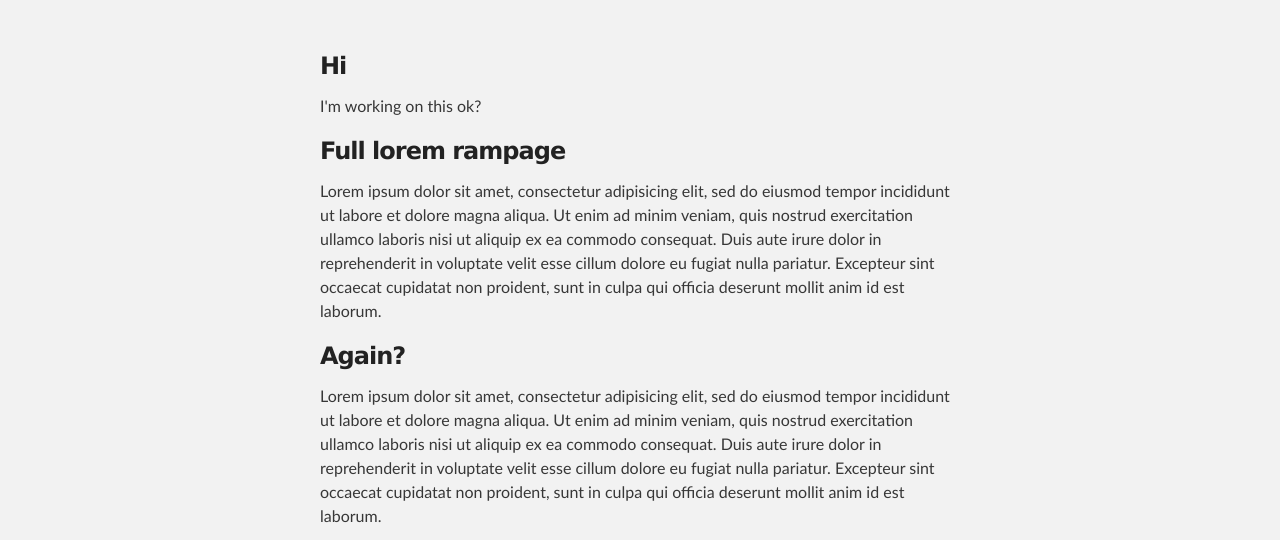
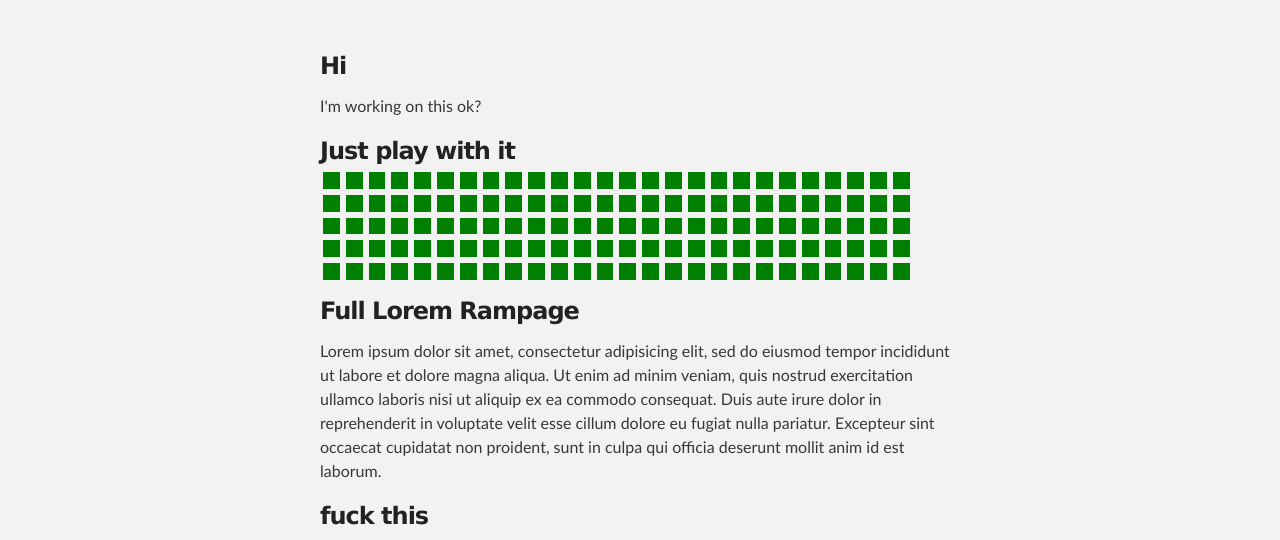
Before and after one commit to mameli/mameli.github.io, a plain HTML site: page index.html in a window 1280 px wide. Shown: the part 176-716 px from the top of the page. Drawn offline with Linux system fonts and the light colour scheme.

Commit message:
grid-game added

```diff
--- a/index.html
+++ b/index.html
@@ -7,6 +7,7 @@
   <meta name="description" content="Mameli.GitHub.io : ">
 
   <link rel="stylesheet" type="text/css" media="screen" href="stylesheets/stylesheet.css">
+  <link rel="stylesheet" type="text/css" media="screen" href="stylesheets/grid.css">
   <script src="javascripts/jqueryApi.js"></script>
   <script src="javascripts/jquery.js"></script>
 
@@ -37,15 +38,11 @@
         </p>
         <h3>
 
-          <h3>
-            <a id="rather-drive-stick" class="anchor" href="#rather-drive-stick" aria-hidden="true"><span class="octicon octicon-link"></span></a>Full lorem rampage</h3>
+          <h3 class="grid-game">Just play with it</h3>
 
-            <p>
-              Lorem ipsum dolor sit amet, consectetur adipisicing elit, sed do eiusmod tempor incididunt ut labore et dolore magna aliqua. Ut enim ad minim veniam, quis nostrud exercitation ullamco laboris nisi ut aliquip ex ea commodo consequat. Duis aute irure dolor in reprehenderit in voluptate velit esse cillum dolore eu fugiat nulla pariatur. Excepteur sint occaecat cupidatat non proident, sunt in culpa qui officia deserunt mollit anim id est laborum.
-            </p>
 
             <h3>
-              <a id="authors-and-contributors" class="anchor" href="#authors-and-contributors" aria-hidden="true"><span class="octicon octicon-link"></span></a>Again?</h3>
+              <a id="authors-and-contributors" class="anchor" href="#authors-and-contributors" aria-hidden="true"><span class="octicon octicon-link"></span></a>Full Lorem Rampage</h3>
 
               <p>
                 Lorem ipsum dolor sit amet, consectetur adipisicing elit, sed do eiusmod tempor incididunt ut labore et dolore magna aliqua. Ut enim ad minim veniam, quis nostrud exercitation ullamco laboris nisi ut aliquip ex ea commodo consequat. Duis aute irure dolor in reprehenderit in voluptate velit esse cillum dolore eu fugiat nulla pariatur. Excepteur sint occaecat cupidatat non proident, sunt in culpa qui officia deserunt mollit anim id est laborum.
--- a/javascripts/jquery.js
+++ b/javascripts/jquery.js
@@ -1,15 +1,36 @@
 $( document ).ready(function() {
 
-$( "#forkme_banner" ).on("mouseenter",function( event ) {
+  $( "#forkme_banner" ).on("mouseenter",function( event ) {
     $(this).animate({"padding-top":"30px","background-position-y":"70%"});
 
 
 
-});
+  });
 
-$( "#forkme_banner" ).on("mouseleave",function( event ) {
+  $( "#forkme_banner" ).on("mouseleave",function( event ) {
     $(this).animate({"padding-top":"10px","background-position-y":"50%"});
+
+  });
+
+  var rowNum;
+  var grid_width=$(".grid-game").width();
+  for (var i=0;i<5;i++){
+    rowNum="row"+i;
+    $(".grid-game").append("<div id='"+rowNum+"' class='row'></div>");
+    for(var j=0;j<grid_width/25;j++){
+      $("#"+rowNum).append("<div class='col'></div>");
+    }
+  }
+  $(".col").width(grid_width/50);
+  $(".col").height(grid_width/50);
+  changeColor();
 
 });
 
-});
+
+var changeColor=function(){
+    $(".col").on("mouseenter",function(event){
+        //$(this).addClass("black");
+        $(this).css("opacity", $(this).css("opacity") * .75);
+    });
+}
--- /dev/null
+++ b/stylesheets/grid.css
@@ -0,0 +1,9 @@
+.row{
+    overflow: auto;
+}
+.col{
+    background:green;
+    padding:2px;
+    margin:3px;
+    float: left;
+}
```
